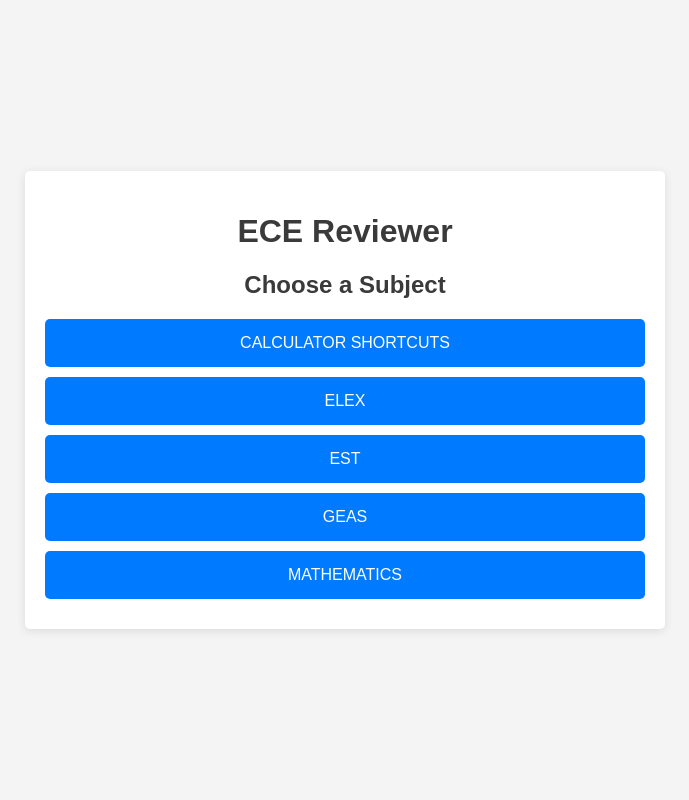
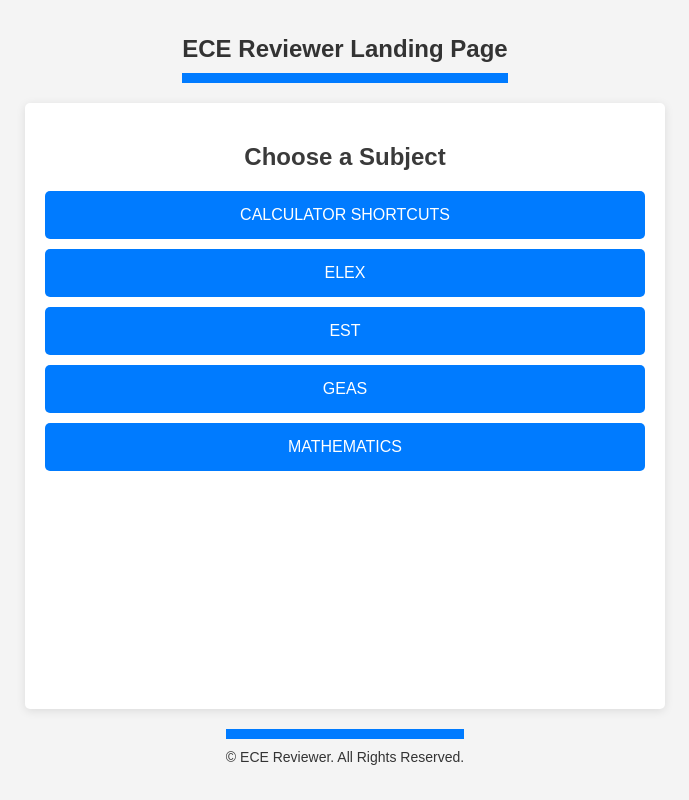
Before and after one commit to jpagarigan/quiz-app, a plain HTML site: page index.html in a window 1280 px wide. Shown: the whole page, without its empty margins (295-984 px from the left). Drawn offline with Linux system fonts and the light colour scheme.

Commit message:
Pilot test 3.0

```diff
--- a/index.html
+++ b/index.html
@@ -14,24 +14,37 @@
             margin: 0;
             padding: 20px;
             display: flex;
-            justify-content: center;
-            align-items: center;
+            flex-direction: column; /* Adjusted to allow header and footer */
             height: 100vh;
             box-sizing: border-box;
         }
 
+        /* Header Styling */
+        #header {
+            color: #333;
+            padding: 15px 0;
+            text-align: center;
+            font-size: 24px;
+            font-weight: bold;
+            position: relative;
+            background-color: #f4f4f4; /* Background color for header */
+            border-bottom: 5px solid #007BFF; /* Bottom border */
+        }
+
         /* Container for the quiz */
         #quiz-container {
+            flex: 1; /* Allows the container to take available space */
             max-width: 600px;
             width: 100%;
             background: white;
             padding: 20px;
             border-radius: 5px;
             box-shadow: 0 2px 10px rgba(0, 0, 0, 0.1);
+            margin: 20px auto; /* Center container with margin */
         }
 
         /* Typography */
-        h1, h2, h3 {
+        h2, h3 {
             text-align: center;
             color: #3a3a3a;
             font-weight: bold;
@@ -59,6 +72,17 @@
             background-color: #0056b3;
         }
 
+        /* Footer Styling */
+        #footer {
+            color: #333;
+            padding: 15px 0;
+            text-align: center;
+            font-size: 14px;
+            position: relative;
+            background-color: #f4f4f4; /* Background color for footer */
+            border-top: 5px solid #007BFF; /* Top border */
+        }
+
         /* Responsive for smaller screens */
         @media (max-width: 768px) {
             #quiz-container {
@@ -73,8 +97,11 @@
     </style>
 </head>
 <body>
+    <div id="header">
+        ECE Reviewer Landing Page
+    </div>
+
     <div id="quiz-container">
-        <h1>ECE Reviewer</h1>
         <h2>Choose a Subject</h2>
         <button onclick="location.href='calculator.html'">CALCULATOR SHORTCUTS</button>
         <button onclick="location.href='elex.html'">ELEX</button>
@@ -82,5 +109,9 @@
         <button onclick="location.href='geas.html'">GEAS</button>
         <button onclick="location.href='math.html'">MATHEMATICS</button>
     </div>
+
+    <div id="footer">
+        &copy; ECE Reviewer. All Rights Reserved.
+    </div>
 </body>
 </html>
--- a/styles.css
+++ b/styles.css
@@ -99,3 +99,43 @@ button:hover:not(:disabled) {
         font-size: 14px;
     }
 }
+
+
+/* Header */
+#header {
+    color: #333; /* Dark text color */
+    padding: 15px 0; /* Padding for top and bottom */
+    text-align: center;
+    font-size: 24px;
+    font-weight: bold;
+    position: relative; /* To position the pseudo-element */
+}
+
+#header::before {
+    content: "";
+    position: absolute;
+    left: 0;
+    right: 0;
+    bottom: 0; /* Position at the bottom */
+    height: 5px; /* Height of the line */
+    background-color: #007BFF; /* Blue color */
+}
+
+/* Footer */
+#footer {
+    color: #333; /* Dark text color */
+    padding: 15px 0; /* Padding for top and bottom */
+    text-align: center;
+    font-size: 14px;
+    position: relative; /* To position the pseudo-element */
+}
+
+#footer::before {
+    content: "";
+    position: absolute;
+    left: 0;
+    right: 0;
+    top: 0; /* Position at the top */
+    height: 5px; /* Height of the line */
+    background-color: #007BFF; /* Blue color */
+}
```
Also changed, not shown: geas.html (+1 -1 lines).
